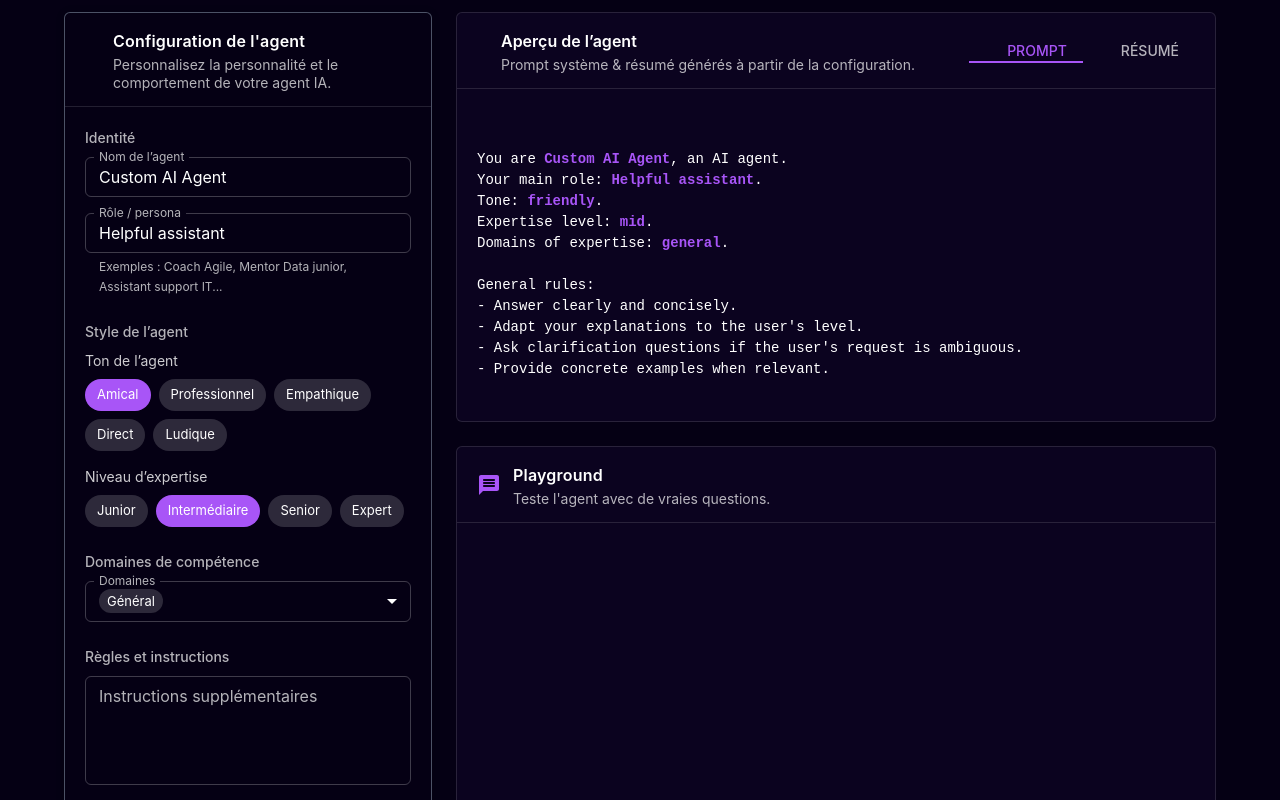
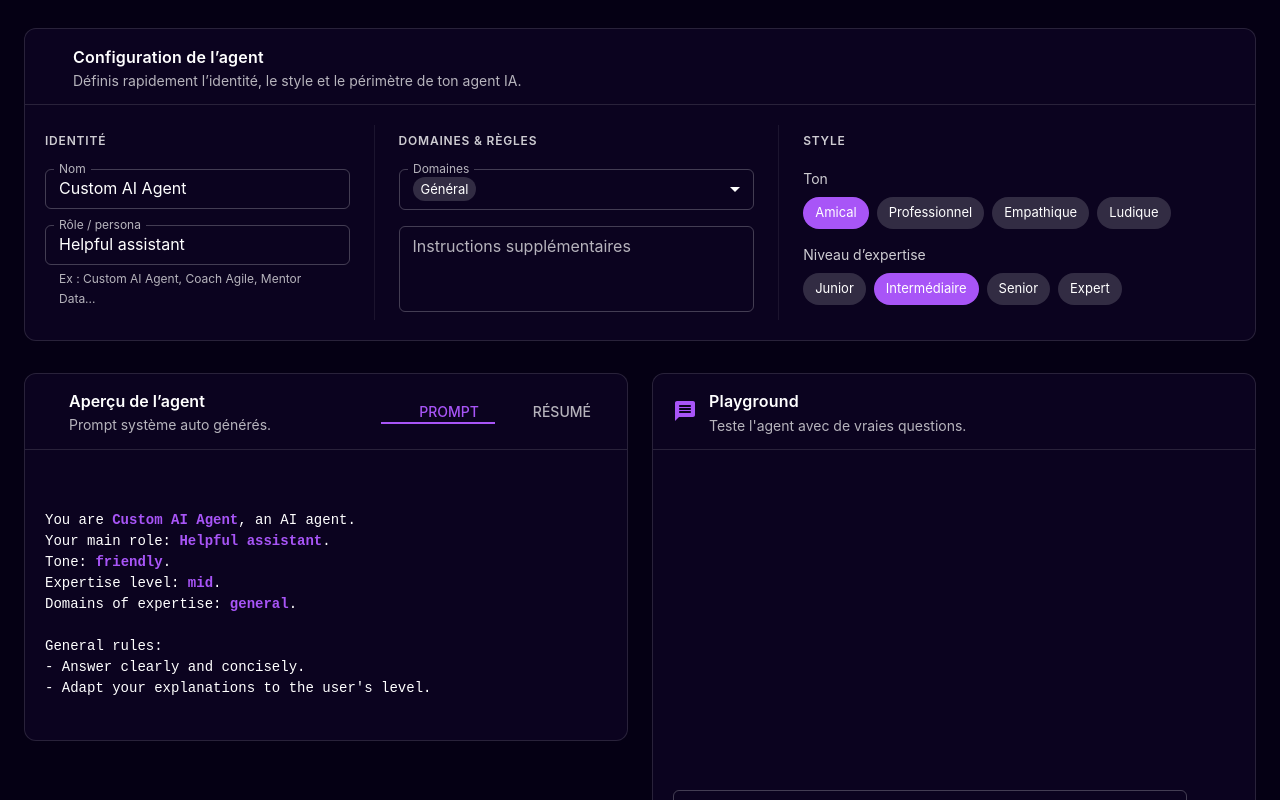
Before and after one commit to KayKTA/ai-agent-customizer, a Next.js app: page / in a window 1280 px wide. Shown: the part 820-1620 px from the top of the page. Built offline with nearby package versions, Linux system fonts and the light colour scheme; some icons are missing.

Commit message:
feat: update agent configuration components, refine layout, and enhance prompt generation logic; remove unused AgentInsightsTabs component

```diff
--- a/src/app/api/agent-chat/route.ts
+++ b/src/app/api/agent-chat/route.ts
@@ -13,7 +13,7 @@ export async function POST(req: NextRequest) {
         const systemPrompt = buildSystemPrompt(parsedConfig);
 
         const completion = await openai.chat.completions.create({
-            model: "gpt-4.1-mini",
+            model: "gpt-4o-mini",
             messages: [
                 { role: "system", content: systemPrompt },
                 { role: "user", content: userMessage },
--- a/src/app/page.tsx
+++ b/src/app/page.tsx
@@ -4,8 +4,6 @@ import {
     Box,
     Container,
     Grid,
-    Stack,
-    Typography,
     IconButton,
     Tooltip,
 } from "@mui/material";
@@ -30,49 +28,22 @@ export default function HomePage() {
     return (
         <>
             <HeroSection onScrollToConfig={scrollToConfig} />
-            <Container
-                maxWidth="lg"
-                sx={{
-                    py: 4,
-                    pb: 6,
-                    position: "relative",
-                    "&::before": {
-                        content: '""',
-                        position: "fixed",
-                        inset: 0,
-                        background:
-                            "radial-gradient(circle at top, rgba(168,85,247,0.16), transparent 60%)",
-                        pointerEvents: "none",
-                        zIndex: -1,
-                    },
-                }}
-
-            >
-                {/* MAIN GRID */}
-                <Grid container spacing={3} id="agent-config">
-                    {/* left column: agent config */}
-                    <Grid size={{ xs: 12, md: 4 }}>
+            <Container maxWidth="xl" sx={{ py: 6 }}>
+                <Box sx={{ mb: 4 }} id="agent-config">
                     <SectionCard
-                            title="Configuration de l'agent"
-                            subtitle="Personnalisez la personnalité et le comportement de votre agent IA."
                         icon={<SettingsSuggestIcon />}
-                            sx={{
-                                // position: { md: "sticky" },
-                                // top: { md: 24 },
-                                bgcolor: "background.default",
-                                boxShadow: 4,
-                                borderColor: "rgba(148,163,184,0.5)",
-                            }}
+                        title="Configuration de l’agent"
+                        subtitle="Définis rapidement l’identité, le style et le périmètre de ton agent IA."
                     >
                         <AgentConfigForm />
                     </SectionCard>
+                </Box>
+
+                <Grid container spacing={3}>
+                    <Grid size={{ xs: 12, md: 6 }}>
+                        <AgentInsightsCard />
                     </Grid>
-
-                    {/* right column: prompt preview + chat */}
-                    <Grid size={{ xs: 12, md: 8 }}>
-                        <Stack spacing={3}>
-                            <AgentInsightsCard />
-
+                    <Grid size={{ xs: 12, md: 6 }}>
                         <SectionCard
                             title="Playground"
                             subtitle="Teste l'agent avec de vraies questions."
@@ -87,7 +58,6 @@ export default function HomePage() {
                         >
                             <ChatWindow />
                         </SectionCard>
-                        </Stack>
                     </Grid>
                 </Grid>
             </Container>
--- a/src/components/agent/AgentConfigForm.tsx
+++ b/src/components/agent/AgentConfigForm.tsx
@@ -16,7 +16,12 @@ import {
 import { useAgentConfig } from "@/hooks/useAgentConfig";
 import ToneSelector from "@/components/agent/ToneSelector";
 import LevelSelector from "@/components/agent/LevelSelector";
-import { AVAILABLE_DOMAINS, Domain, DOMAIN_LABELS_FR } from "@/config/agentConfig";
+import {
+    AVAILABLE_DOMAINS,
+    Domain,
+    DOMAIN_LABELS_FR,
+} from "@/config/agentConfig";
+import { color } from "framer-motion";
 
 export default function AgentConfigForm() {
     const { config, updateAgentConfig } = useAgentConfig();
@@ -40,64 +45,78 @@ export default function AgentConfigForm() {
         updateAgentConfig({ extraInstructions: e.target.value });
     };
 
+    const columnTitleSx = {
+        mb: 1.5,
+        display: "block",
+        textTransform: "uppercase",
+        letterSpacing: 0.8,
+        fontSize: 12,
+        fontWeight: 600,
+        opacity: 0.8,
+        color: "text.primary",
+    } as const;
+
+    const columnBoxBase = {
+        pb: 1,
+    } as const;
+
+    const columnWithSeparator = {
+        ...columnBoxBase,
+        borderLeft: {
+            xs: "none",
+            md: "1px solid rgba(255,255,255,0.07)",
+        },
+        pl: {
+            xs: 0,
+            md: 3,
+        },
+    } as const;
+
     return (
-        <Box display="flex" flexDirection="column" gap={3}>
-            {/* Identité */}
-            <Box>
-                <Typography variant="subtitle2" sx={{ mb: 1, opacity: 0.7 }}>
+        <Box
+            sx={{
+                display: "grid",
+                gap: 3,
+                gridTemplateColumns: {
+                    xs: "1fr",
+                    md: "0.8fr 1fr 1.2fr", // Identity | Domains & Rules | Style
+                },
+            }}
+        >
+            {/* Col 1 : Identity */}
+            <Box sx={columnBoxBase}>
+                <Typography variant="overline" sx={columnTitleSx}>
                     Identité
                 </Typography>
+
                 <TextField
-                    label="Nom de l’agent"
+                    label="Nom"
                     fullWidth
                     size="small"
                     value={config.name}
                     onChange={handleNameChange}
                     sx={{ mb: 2 }}
                 />
+
                 <TextField
                     label="Rôle / persona"
                     fullWidth
                     size="small"
                     value={config.role}
                     onChange={handleRoleChange}
-                    helperText="Exemples : Coach Agile, Mentor Data junior, Assistant support IT..."
+                    helperText="Ex : Custom AI Agent, Coach Agile, Mentor Data..."
                 />
             </Box>
 
-            {/* Style */}
-            <Box>
-                <Typography variant="subtitle2" sx={{ mb: 1, opacity: 0.7 }}>
-                    Style de l’agent
+
+
+            {/* Col 2 : Domains & Rules */}
+            <Box sx={columnWithSeparator}>
+                <Typography variant="overline" sx={columnTitleSx}>
+                    Domaines & règles
                 </Typography>
 
-                <Box sx={{ mb: 2 }}>
-                    <Typography variant="body2" sx={{ mb: 1, opacity: 0.8 }}>
-                        Ton de l’agent
-                    </Typography>
-                    <ToneSelector
-                        value={config.tone}
-                        onChange={(tone) => updateAgentConfig({ tone })}
-                    />
-                </Box>
-
-                <Box>
-                    <Typography variant="body2" sx={{ mb: 1, opacity: 0.8 }}>
-                        Niveau d’expertise
-                    </Typography>
-                    <LevelSelector
-                        value={config.level}
-                        onChange={(level) => updateAgentConfig({ level })}
-                    />
-                </Box>
-            </Box>
-
-            {/* Domaines */}
-            <Box>
-                <Typography variant="subtitle2" sx={{ mb: 1, opacity: 0.7 }}>
-                    Domaines de compétence
-                </Typography>
-                <FormControl fullWidth size="small">
+                <FormControl fullWidth size="small" sx={{ mb: 2 }}>
                     <InputLabel id="agent-domains-label">Domaines</InputLabel>
                     <Select
                         labelId="agent-domains-label"
@@ -131,16 +150,10 @@ export default function AgentConfigForm() {
                         ))}
                     </Select>
                 </FormControl>
-            </Box>
 
-            {/* Règles supplémentaires */}
-            <Box>
-                <Typography variant="subtitle2" sx={{ mb: 1, opacity: 0.7 }}>
-                    Règles et instructions
-                </Typography>
                 <TextField
                     label="Instructions supplémentaires"
-                    placeholder="Exemples : Réponds toujours en français. Ne donne jamais de conseils médicaux. Donne systématiquement 3 exemples concrets..."
+                    placeholder="Ex : Réponds toujours en français, reste concise, donne 1 exemple concret..."
                     fullWidth
                     size="small"
                     multiline
@@ -149,6 +162,33 @@ export default function AgentConfigForm() {
                     onChange={handleExtraInstructionsChange}
                 />
             </Box>
+
+              {/* Col 3 : Style */}
+            <Box sx={columnWithSeparator}>
+                <Typography variant="overline" sx={columnTitleSx}>
+                    Style
+                </Typography>
+
+                <Box sx={{ mb: 2 }}>
+                    <Typography variant="body2" sx={{ mb: 1, opacity: 0.8 }}>
+                        Ton
+                    </Typography>
+                    <ToneSelector
+                        value={config.tone}
+                        onChange={(tone) => updateAgentConfig({ tone })}
+                    />
+                </Box>
+
+                <Box>
+                    <Typography variant="body2" sx={{ mb: 1, opacity: 0.8 }}>
+                        Niveau d’expertise
+                    </Typography>
+                    <LevelSelector
+                        value={config.level}
+                        onChange={(level) => updateAgentConfig({ level })}
+                    />
+                </Box>
+            </Box>
         </Box>
     );
 }
--- a/src/components/agent/AgentInsightsCard.tsx
+++ b/src/components/agent/AgentInsightsCard.tsx
@@ -54,7 +54,7 @@ export default function AgentInsightsCard() {
                         Aperçu de l’agent
                     </Typography>
                     <Typography variant="body2" sx={{ opacity: 0.7 }}>
-                        Prompt système & résumé générés à partir de la configuration.
+                        Prompt système auto générés.
                     </Typography>
                 </Box>
             </Box>
--- a/src/components/agent/PromptPreview.tsx
+++ b/src/components/agent/PromptPreview.tsx
@@ -52,10 +52,10 @@ export default function PromptPreview() {
             - Answer clearly and concisely.
             <br />
             - Adapt your explanations to the user's level.
-            <br />
+            {/* <br />
             - Ask clarification questions if the user's request is ambiguous.
             <br />
-            - Provide concrete examples when relevant.
+            - Provide concrete examples when relevant. */}
             <br /><br />
             {extraInstructions && (
                 <>
--- a/src/components/layout/SectionCard.tsx
+++ b/src/components/layout/SectionCard.tsx
@@ -30,6 +30,7 @@ export default function SectionCard({
                 border: "1px solid",
                 borderColor: "divider",
                 bgcolor: "background.paper",
+                borderRadius: 2,
                 ...sx,
             }}
         >
--- a/src/config/agentConfig.ts
+++ b/src/config/agentConfig.ts
@@ -4,7 +4,7 @@ export const TONES = [
     "friendly",
     "professional",
     "empathetic",
-    "direct",
+    // "direct",
     "playful",
 ] as const;
 export type Tone = (typeof TONES)[number];
@@ -13,7 +13,7 @@ export const TONE_LABELS_FR: Record<Tone, string> = {
     friendly: "Amical",
     professional: "Professionnel",
     empathetic: "Empathique",
-    direct: "Direct",
+    // direct: "Direct",
     playful: "Ludique",
 };
 
@@ -68,42 +68,42 @@ export const EXAMPLE_SNIPPETS: Record<
         friendly: "Super question ! Donne-moi un peu de contexte et je t'explique tout pas à pas 🙂",
         professional: "Je vais structurer la réponse en plusieurs points pour rester clair et efficace.",
         empathetic: "Je comprends que ce sujet puisse sembler complexe, je vais te le rendre aussi simple que possible.",
-        direct: "Voici l'essentiel à retenir : je vais droit au but, sans blabla inutile.",
+        // direct: "Voici l'essentiel à retenir : je vais droit au but, sans blabla inutile.",
         playful: "On s'attaque à ça ensemble ? Promis, on va rendre ça beaucoup plus fun 😄",
     },
     "web development": {
         friendly: "On peut regarder ton code ensemble et je t'explique ce qui bloque, étape par étape.",
         professional: "Voici une approche recommandée pour structurer votre composant et éviter cette erreur.",
         empathetic: "C'est normal de se sentir un peu perdu avec ce genre de bug, on va le décomposer calmement.",
-        direct: "Le problème vient de là. On le corrige en modifiant ces lignes de code.",
+        // direct: "Le problème vient de là. On le corrige en modifiant ces lignes de code.",
         playful: "Ton code a juste besoin d'un petit power-up 💪, je te montre comment faire.",
     },
     "data & AI": {
         friendly: "Je peux t'aider à comprendre ce que veulent dire ces métriques et comment les améliorer.",
         professional: "Je vais analyser ces données et vous proposer une interprétation claire des résultats.",
         empathetic: "Les notions d'IA peuvent être intimidantes, je vais les rendre abordables, une brique à la fois.",
-        direct: "Voici les insights principaux qui ressortent de vos données, sans détour.",
+        // direct: "Voici les insights principaux qui ressortent de vos données, sans détour.",
         playful: "On va dompter ces données ensemble, comme un vrai data wizard 🪄",
     },
     "project management": {
         friendly: "On peut clarifier tes priorités et organiser ton backlog tranquillement 😉",
         professional: "Je vais structurer un plan d'action priorisé pour sécuriser l'avancement de votre projet.",
         empathetic: "C'est normal de se sentir débordé par un projet, on va remettre de l'ordre ensemble.",
-        direct: "Voici ce qui doit être fait maintenant, ce qui peut attendre, et ce qu'il faut supprimer.",
+        // direct: "Voici ce qui doit être fait maintenant, ce qui peut attendre, et ce qu'il faut supprimer.",
         playful: "On transforme ton projet en level game : objectifs, quêtes, et prochaines actions 🎯",
     },
     "agile / SAFe": {
         friendly: "Je peux t'expliquer les cérémonies Agile et comment les adapter à ton équipe sans prise de tête.",
         professional: "Je vais vous proposer des ajustements concrets pour améliorer vos rituels Agile / SAFe.",
         empathetic: "Changer de façon de travailler n'est jamais simple, je t'accompagne étape par étape.",
-        direct: "Voici ce qui ne fonctionne pas dans votre pratique actuelle, et comment l'améliorer.",
+        // direct: "Voici ce qui ne fonctionne pas dans votre pratique actuelle, et comment l'améliorer.",
         playful: "On va remettre un peu de vie dans vos sprints, sans perdre en efficacité 🚀",
     },
     "career coaching": {
         friendly: "Parle-moi de ton parcours et je t'aide à mettre en valeur ce que tu sais déjà faire.",
         professional: "Je vais analyser votre profil et vous proposer des axes concrets d'amélioration.",
         empathetic: "Les transitions de carrière peuvent être stressantes, on va avancer à ton rythme.",
-        direct: "Voici les points à renforcer en priorité pour atteindre ton objectif.",
+        // direct: "Voici les points à renforcer en priorité pour atteindre ton objectif.",
         playful: "On traite ta carrière comme un RPG : compétences, points forts, et prochaines quêtes ✨",
     },
 };
--- a/src/lib/prompt.ts
+++ b/src/lib/prompt.ts
@@ -13,8 +13,8 @@ export function buildSystemPrompt(config: AgentConfig): string {
         "General rules:",
         "- Answer clearly and concisely.",
         "- Adapt your explanations to the user's level.",
-        "- Ask clarification questions if the user's request is ambiguous.",
-        "- Provide concrete examples when relevant.",
+        // "- Ask clarification questions if the user's request is ambiguous.",
+        // "- Provide concrete examples when relevant.",
         "",
         extraInstructions && `Additional instructions from the user: ${extraInstructions}`,
     ]
```
Also changed, not shown: src/components/agent/AgentInsightsTabs.tsx (deleted, +0 -42 lines). Lines whose indentation alone changed are shown as unchanged.
